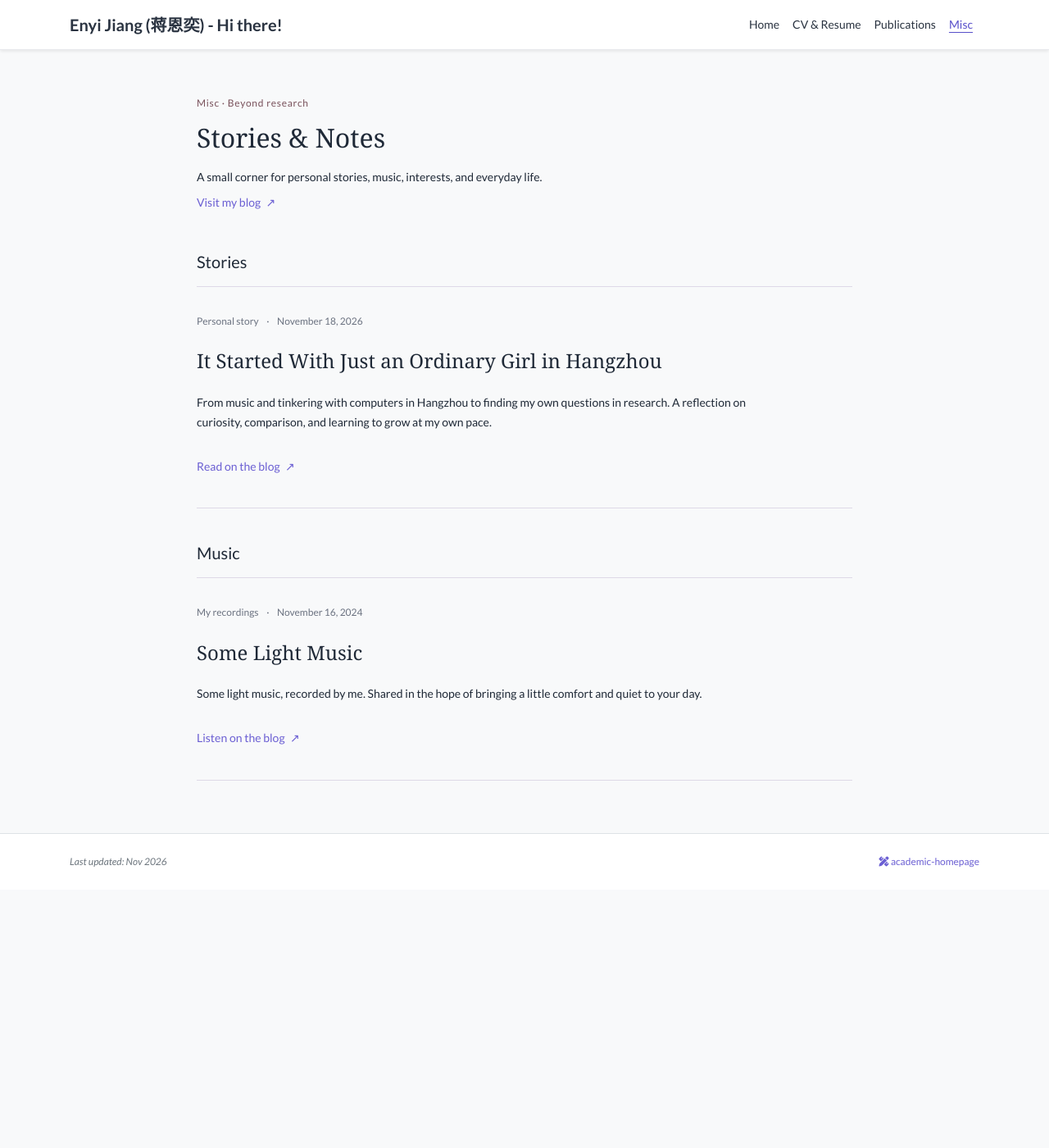
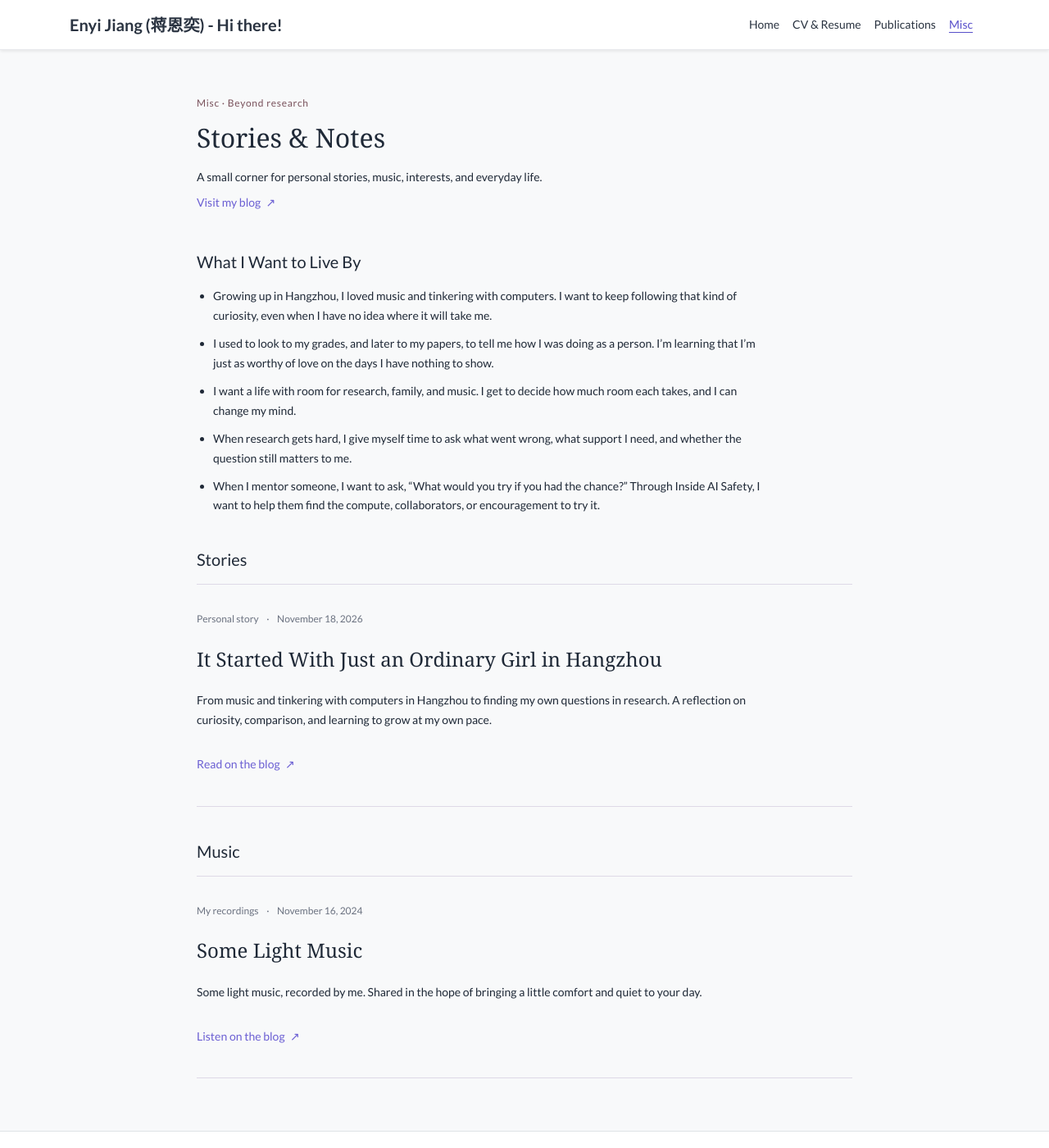
Before and after one commit to enyijiang/enyijiang.github.io, a Jekyll site: the page built from _pages/misc.html, in a window 1280 px wide and 1400 px high. Shown: the whole window at 82% size. Built offline with Jekyll 4.4.1, drawn with Linux system fonts in a browser that asks for light colours; nearby versions of some CDN libraries; a style sheet for code colours, icons or effects is not loaded.

Commit message:
Share personal principles on the Misc page

```diff
--- a/_pages/misc.html
+++ b/_pages/misc.html
@@ -12,6 +12,17 @@ permalink: /misc/
         <p class="misc-description">A small corner for personal stories, music, interests, and everyday life.</p>
         <a class="misc-read-link" href="https://enyijiang.web.illinois.edu/">Visit my blog <span aria-hidden="true">↗</span></a>
     </header>
+
+    <section class="misc-section" aria-labelledby="principles-heading">
+        <h2 id="principles-heading" class="misc-section-heading">What I Want to Live By</h2>
+        <ul class="misc-principles">
+            <li>Growing up in Hangzhou, I loved music and tinkering with computers. I want to keep following that kind of curiosity, even when I have no idea where it will take me.</li>
+            <li>I used to look to my grades, and later to my papers, to tell me how I was doing as a person. I’m learning that I’m just as worthy of love on the days I have nothing to show.</li>
+            <li>I want a life with room for research, family, and music. I get to decide how much room each takes, and I can change my mind.</li>
+            <li>When research gets hard, I give myself time to ask what went wrong, what support I need, and whether the question still matters to me.</li>
+            <li>When I mentor someone, I want to ask, “What would you try if you had the chance?” Through Inside AI Safety, I want to help them find the compute, collaborators, or encouragement to try it.</li>
+        </ul>
+    </section>
 
     <section class="misc-section" aria-labelledby="stories-heading">
         <h2 id="stories-heading" class="misc-section-heading">Stories</h2>
--- a/assets/css/custom.css
+++ b/assets/css/custom.css
@@ -163,6 +163,8 @@ small, .small, .career-date, .research-links { font-size: var(--site-small); }
 }
 .misc-description { max-width: 36rem; margin-bottom: 0; }
 .misc-section + .misc-section { margin-top: 2.5rem; }
+.misc-principles { max-width: 43rem; padding-left: 1.25rem; }
+.misc-principles li + li { margin-top: 0.65rem; }
 .misc-page .misc-section-heading {
   font-family: inherit;
   font-size: var(--site-section);
```
